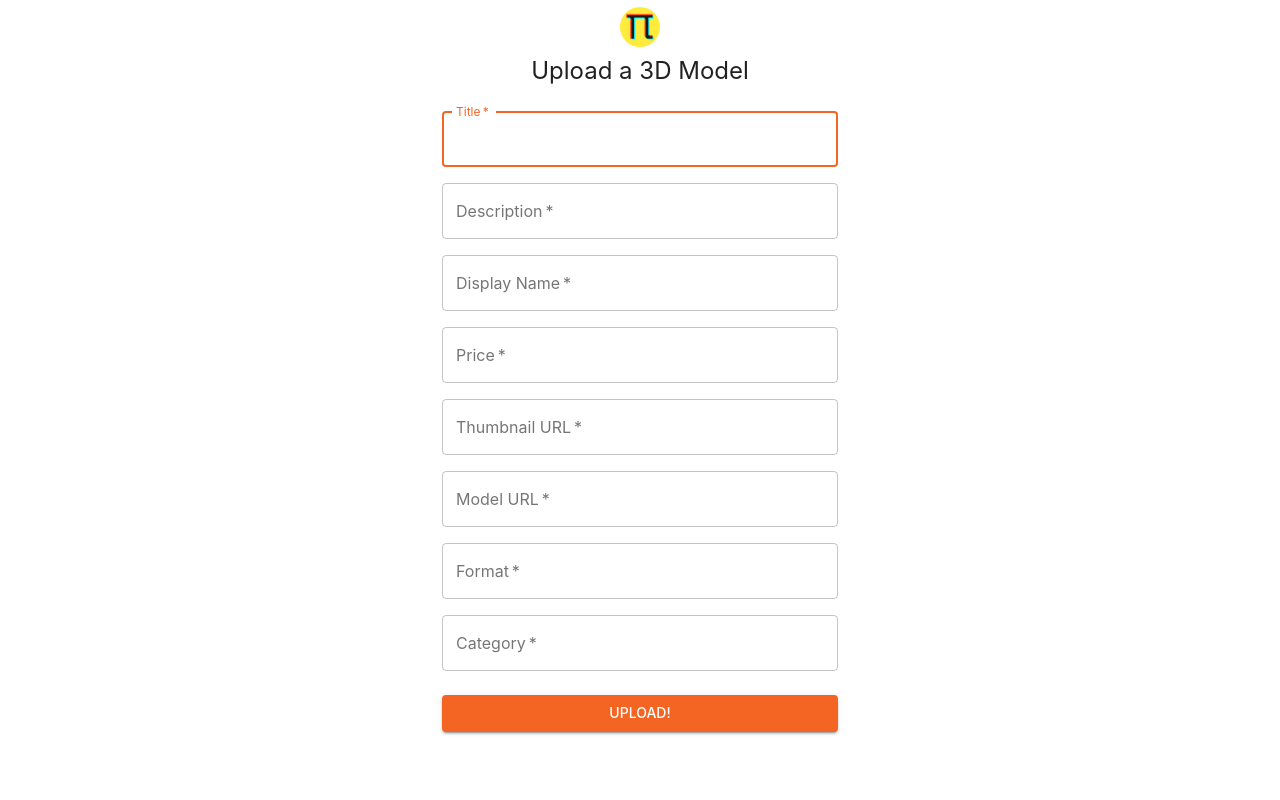
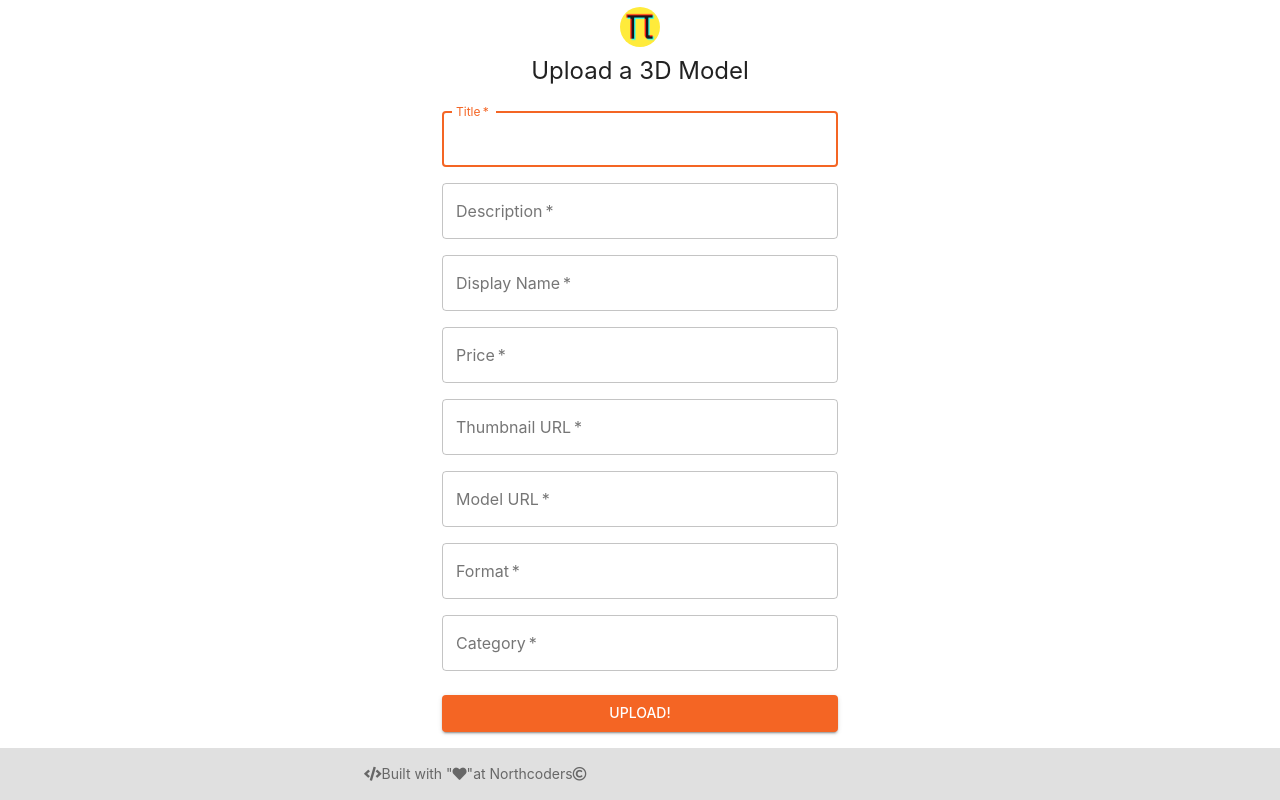
Before and after one commit to lizzykerrigan/fencs-fend, a React (Create React App) app: page /upload_model in a window 1280 px wide. Shown: the part 167-967 px from the top of the page. Before the commit the page ends 915 px from the top, so only its background shows below. Built offline with nearby package versions, Linux system fonts and the light colour scheme.

Commit message:
added Footer

```diff
--- a/src/App.js
+++ b/src/App.js
@@ -1,6 +1,7 @@
 import "./App.css";
 import React, { Component } from "react";
 import Header from "./components/Header/Header";
+import Footer from "./components/Footer/Footer";
 import CategoriesPage from "./components/CategoriesPage/CategoriesPage";
 import { Router } from "@reach/router";
 import AboutPage from "./components/AboutPage/AboutPage";
@@ -36,6 +37,7 @@ export default class App extends Component {
           loggedInUser={this.state.loggedInUser}
           logoutUser={this.logoutUser}
         />
+
         <Router>
           <HomePage path="/" />
           <CategoriesPage path="/categories" />
@@ -48,6 +50,7 @@ export default class App extends Component {
           <Profile path="/:username" loggedInUser={this.state.loggedInUser} />
           <UploadModel path="/upload_model" />
         </Router>
+        <Footer />
       </div>
     );
   }
--- /dev/null
+++ b/src/components/Footer/Footer.jsx
@@ -0,0 +1,54 @@
+import React from "react";
+
+import CssBaseline from "@material-ui/core/CssBaseline";
+import Typography from "@material-ui/core/Typography";
+import { makeStyles } from "@material-ui/core/styles";
+import Container from "@material-ui/core/Container";
+import Link from "@material-ui/core/Link";
+
+function MadeWithLove() {
+  return (
+    <Typography variant="body2" color="textSecondary">
+      <i class="fas fa-code" />
+      Built with "<i class="fas fa-heart" />"
+      <Link
+        color="inherit"
+        href="https://northcoders.com/?utm_term=%2Bnorthcoders&utm_campaign=Competitors+No-Share+%5BUK%5D+TOS+%232&utm_source=adwords&utm_medium=ppc&hsa_acc=5738903014&hsa_net=adwords&hsa_cam=1071342944&hsa_ad=355082350702&hsa_kw=%2Bnorthcoders&hsa_grp=56540279470&hsa_mt=b&hsa_ver=3&hsa_src=g&hsa_tgt=kwd-399588805362&gclid=CjwKCAjwr8zoBRA0EiwANmvpYAtrY0UggilOcbZJ_z8lrubfQfSx8KDBJQkWLveMFHKmQ6E8tzPVPxoCu18QAvD_BwE"
+      >
+        at Northcoders
+      </Link>
+      <i class="far fa-copyright" />
+    </Typography>
+  );
+}
+const useStyles = makeStyles(theme => ({
+  root: {
+    display: "flex",
+    flexDirection: "column",
+    minHeight: "100vh"
+  },
+  main: {
+    marginTop: theme.spacing(8),
+    marginBottom: theme.spacing(2)
+  },
+  footer: {
+    borderTop: "1px hidden rgb(0, 0, 0)",
+    padding: theme.spacing(2),
+    marginTop: "auto",
+    backgroundColor: "#e0e0e0"
+  }
+}));
+
+const Footer = () => {
+  const classes = useStyles();
+
+  return (
+    <footer className={classes.footer}>
+      <Container maxWidth="sm">
+        <MadeWithLove />
+      </Container>
+    </footer>
+  );
+};
+
+export default Footer;
```
